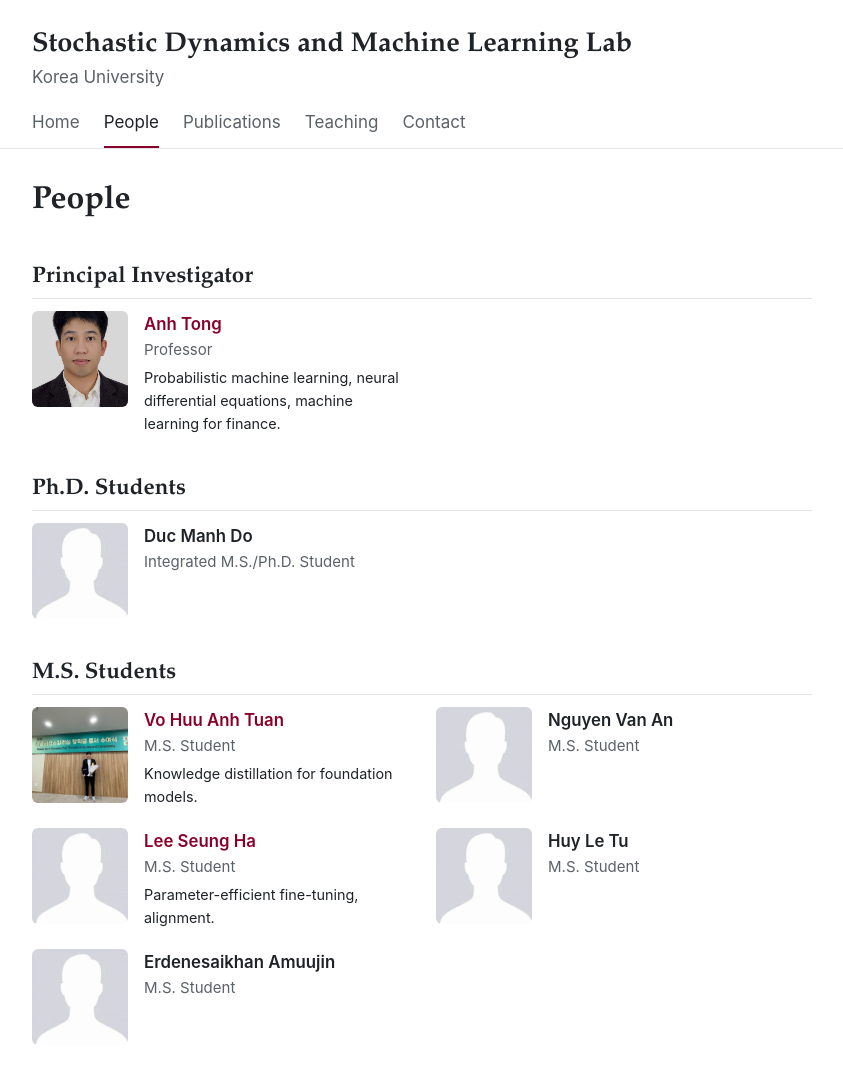
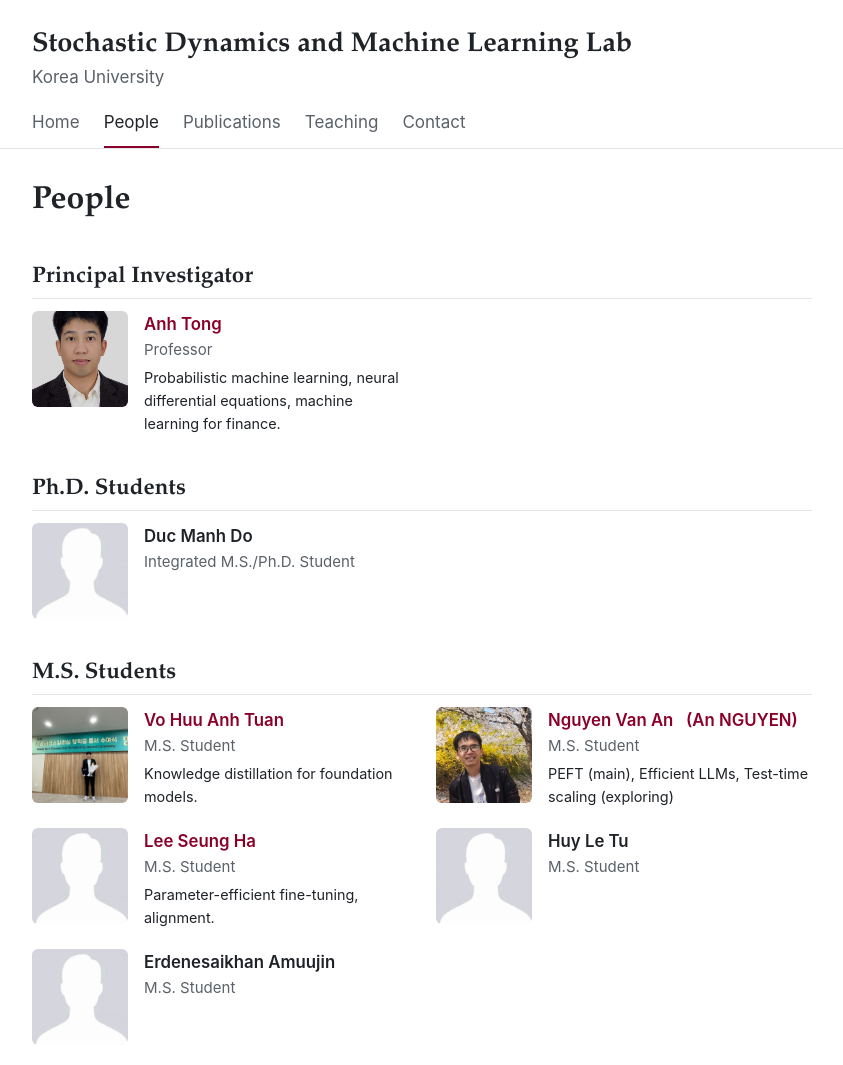
Before and after one commit to SDML-KU/sdml-ku.github.io, a Jekyll site: the page built from people.md, in a window 1280 px wide. Shown: the top 1065 px of the page, without its empty margins (218-1061 px from the left). Built offline with Jekyll 4.4.1, drawn with Linux system fonts in a browser that asks for light colours; grey boxes are pictures that could not be loaded.

Commit message:
Update member info: Nguyen Van An

```diff
--- a/_data/members.yml
+++ b/_data/members.yml
@@ -20,9 +20,12 @@
   github: https://github.com/VOHUUANHTUAN
   interests: Knowledge distillation for foundation models.
 
-- name: Nguyen Van An
+- name: "Nguyen Van An  &nbsp; (An NGUYEN)"
   role: ms
   title: M.S. Student
+  image: /images/portraits/photo_nguyenvanan.jpeg
+  website: https://nguyen-an13.github.io
+  interests: PEFT (main), Efficient LLMs, Test-time scaling (exploring)
 
 - name: Lee Seung Ha
   role: ms
```
Also changed, not shown: images/portraits/photo_nguyenvanan.jpeg (added).
